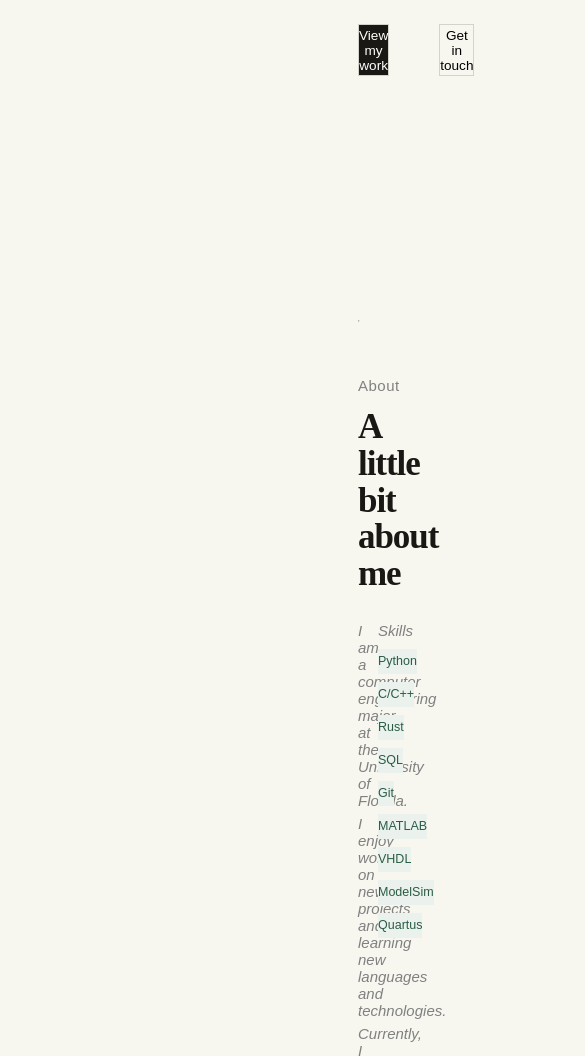
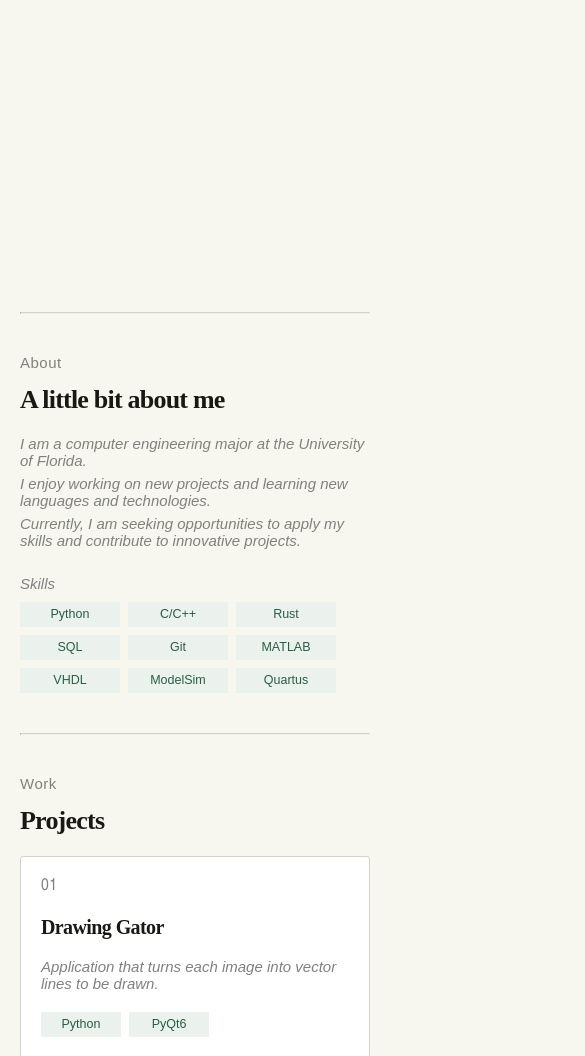
Before and after one commit to Sarakola23/Website, a plain HTML site: page index.html in a window 390 px wide. Shown: the part 540-1596 px from the top of the page, 585 px wide, since content can reach past the window. Drawn offline with Linux system fonts and the light colour scheme.

Commit message:
works on phone now?

```diff
--- a/index.html
+++ b/index.html
@@ -8,6 +8,8 @@
             body {
                 background-color:  #f7f7f0;
                 font-family: 'DM Sans', sans-serif;
+                margin: 0;
+                padding: 0;
             }
 
             section:first-of-type {
@@ -280,6 +282,82 @@
                 font-weight: bold;
             }
 
+            /*Work on phone*/
+            @media (max-width: 768px) {
+                .section:first-of-type {
+                    padding-top: 90px;
+                    min-height: 100vh;
+                    box-sizing: border-box;
+                }
+                section {
+                    margin-top: 50px;
+                }
+
+                #about, #work, #contact {
+                    margin-top: 40px;
+                    margin-bottom: 40px;
+                }
+
+                .body-name {
+                    font-size: 48px;
+                    margin-left: 20px;
+                    margin-right: 20px;
+                }
+
+                .title-name {
+                    margin-left: 20px;
+                }
+
+                .button-grid {
+                    margin-left: 20px;
+                    margin-right: 20px;
+                    gap: 15px;
+                    flex-wrap: wrap;
+                }
+
+                .separation {
+                    margin-left: 20px;
+                    margin-right: 20px;
+                }
+
+                .label-section {
+                    margin-left: 20px;
+                }
+
+                .title-section {
+                    font-size: 26px;
+                    margin-left: 20px;
+                    margin-right: 20px;
+                }
+
+                .about-grid {
+                    grid-template-columns: 1fr;
+                    margin-left: 20px;
+                    margin-right: 20px;
+                }
+
+                .project-grid {
+                    margin-left: 20px;
+                    margin-right: 20px;
+                    gap: 15px;
+                }
+
+                .project-card {
+                    width: 100%;
+                    height: auto;
+                    min-height: 160px;
+                }
+
+                .contact-row {
+                    gap: 20px;
+                }
+
+                .contact-value {
+                    font-size: 13px;
+                    word-break: break-all;
+                }
+            }
+
         </style>
     </head>
     <body>
```
